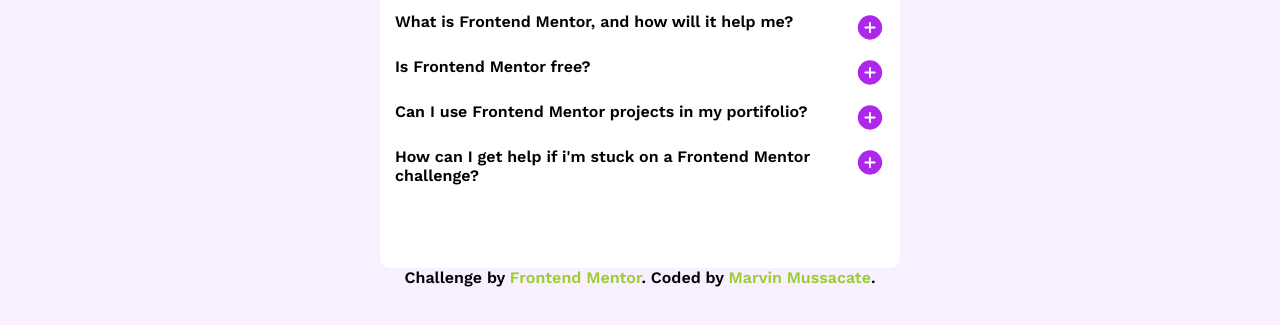
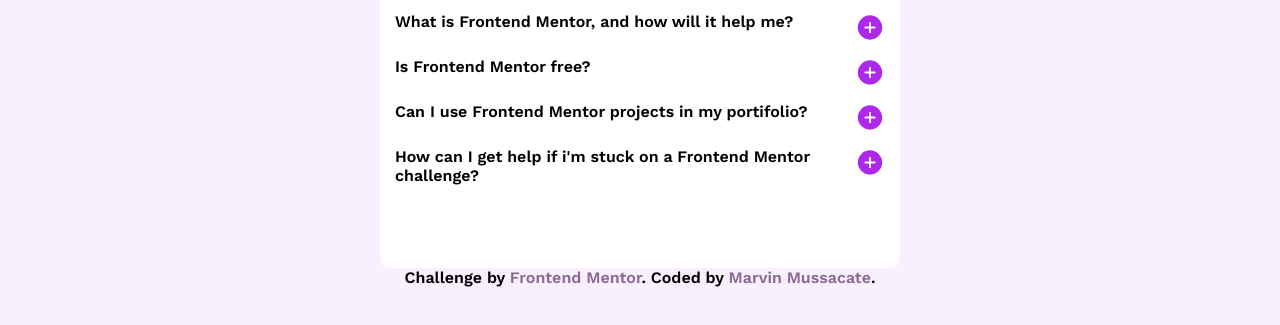
Before and after one commit to Urassamx7/MediaQ, a plain HTML site: page faq-accordion-main/index.html in a window 1280 px wide. Shown: the part 343-668 px from the top of the page. Drawn offline with nearby package versions, Linux system fonts and the light colour scheme.

Commit message:
The last one commit;)

```diff
--- a/faq-accordion-main/style.css
+++ b/faq-accordion-main/style.css
@@ -71,7 +71,7 @@
     font-weight: 600;
 }
 .attribution > a{
-    color: yellowgreen ;
+    color: var(--Grayish_purple) ;
     text-decoration: none;
 }
 
```
